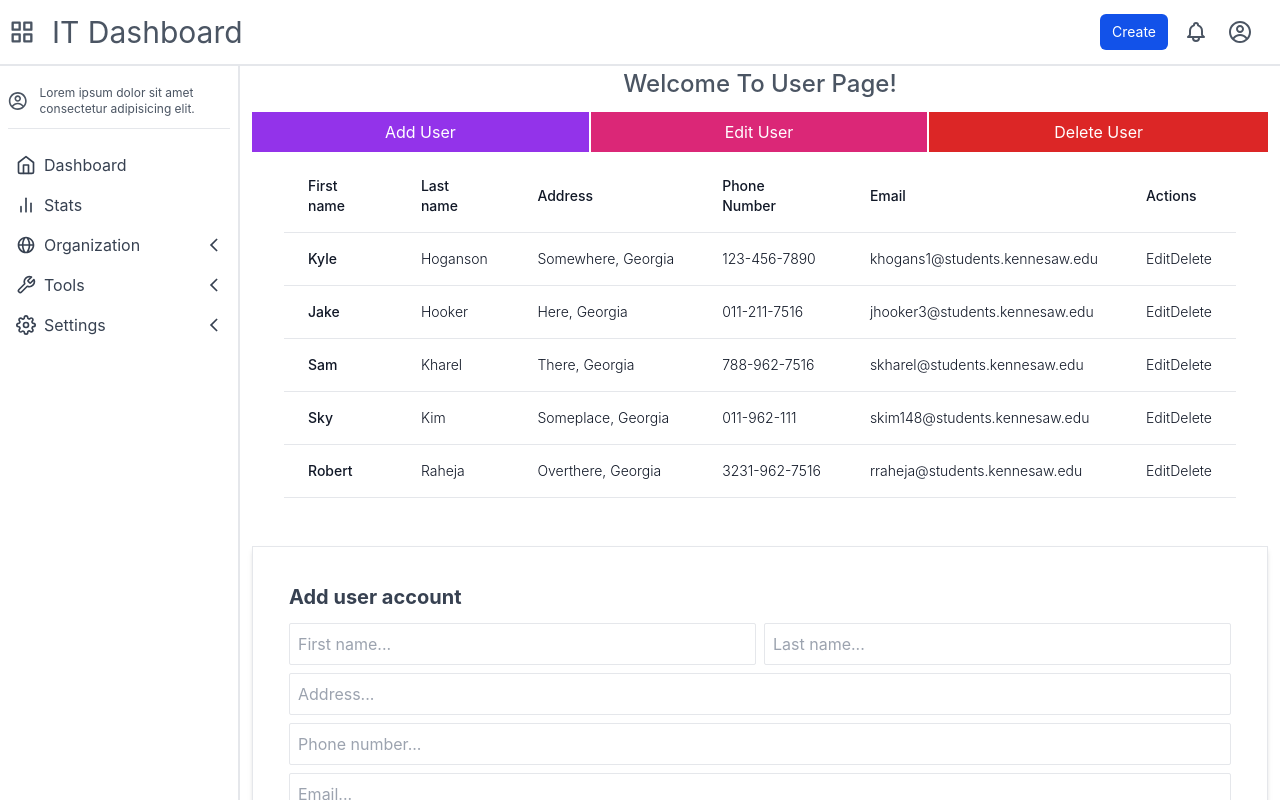
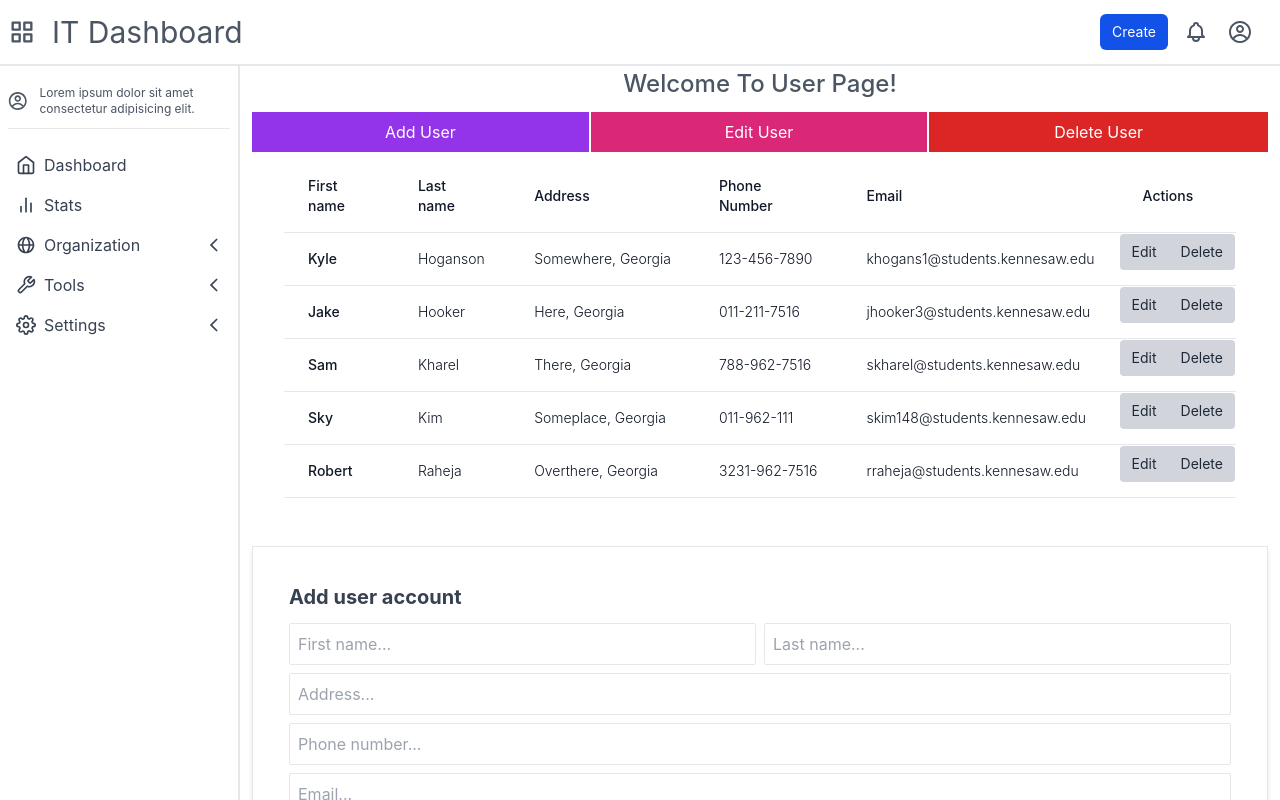
Before and after one commit to IT-Dashboard/IT-Dashboard, a Next.js app: page /users in a window 1280 px wide. Shown: the top 800 px of the page. Built offline with nearby package versions, Linux system fonts and the light colour scheme.

Commit message:
Button styling for ReadRow

```diff
--- a/components/ReadOnlyRow.js
+++ b/components/ReadOnlyRow.js
@@ -21,11 +21,11 @@ const ReadOnlyRow = ({ user, index, handleEditClick, handleDeleteClick }) =>{
                       <td className="text-sm text-gray-900 font-light px-6 py-4 whitespace-nowrap">
                         {user.email}
                       </td>
-                      <td className="text-sm text-gray-900 font-light px-6 py-4 whitespace-nowrap">
-                        <button type="button" onClick={(event)=> handleEditClick(event, user)}>
+                      <td class="inline-flex">
+                        <button class="bg-gray-300 hover:bg-gray-400 text-gray-800 font-normal text-sm py-2 px-3 rounded-l" type="button" onClick={(event)=> handleEditClick(event, user)}>
                         Edit
                         </button>
-                        <button type="button" onClick={()=> handleDeleteClick(user.id)}>
+                        <button class="bg-gray-300 hover:bg-gray-400 text-gray-800 font-normal text-sm py-2 px-3 rounded-r" type="button" onClick={()=> handleDeleteClick(user.id)}>
                         Delete
                         </button>
                       </td>
```
